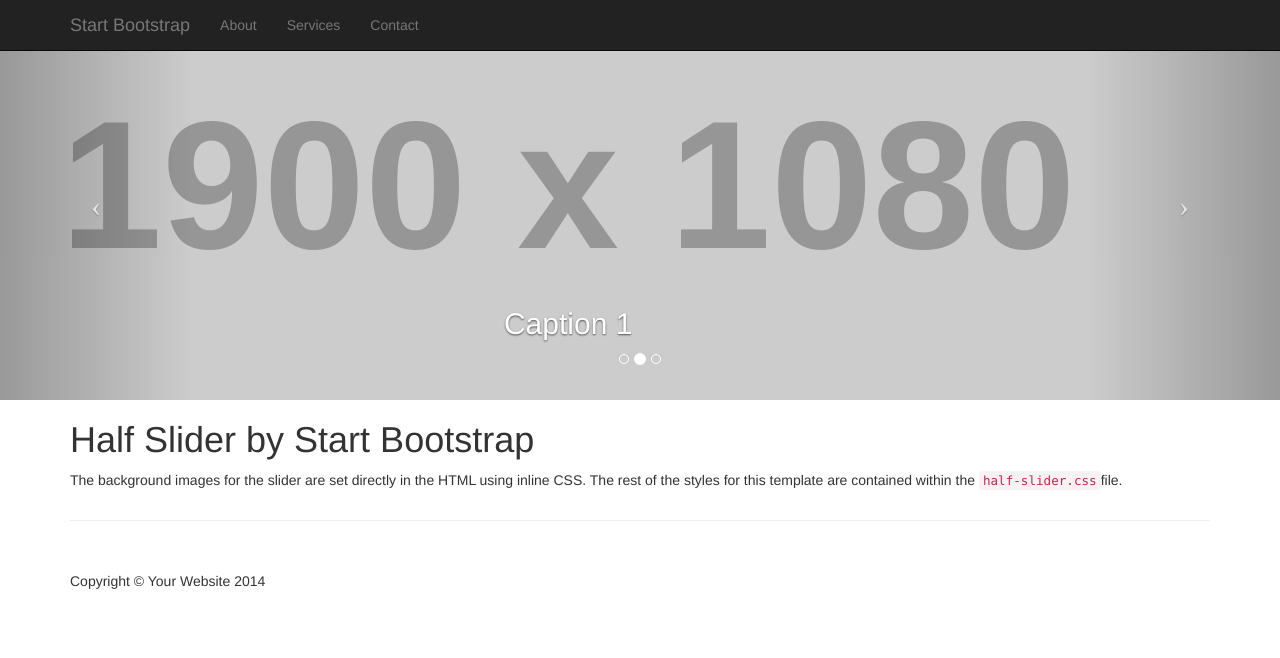
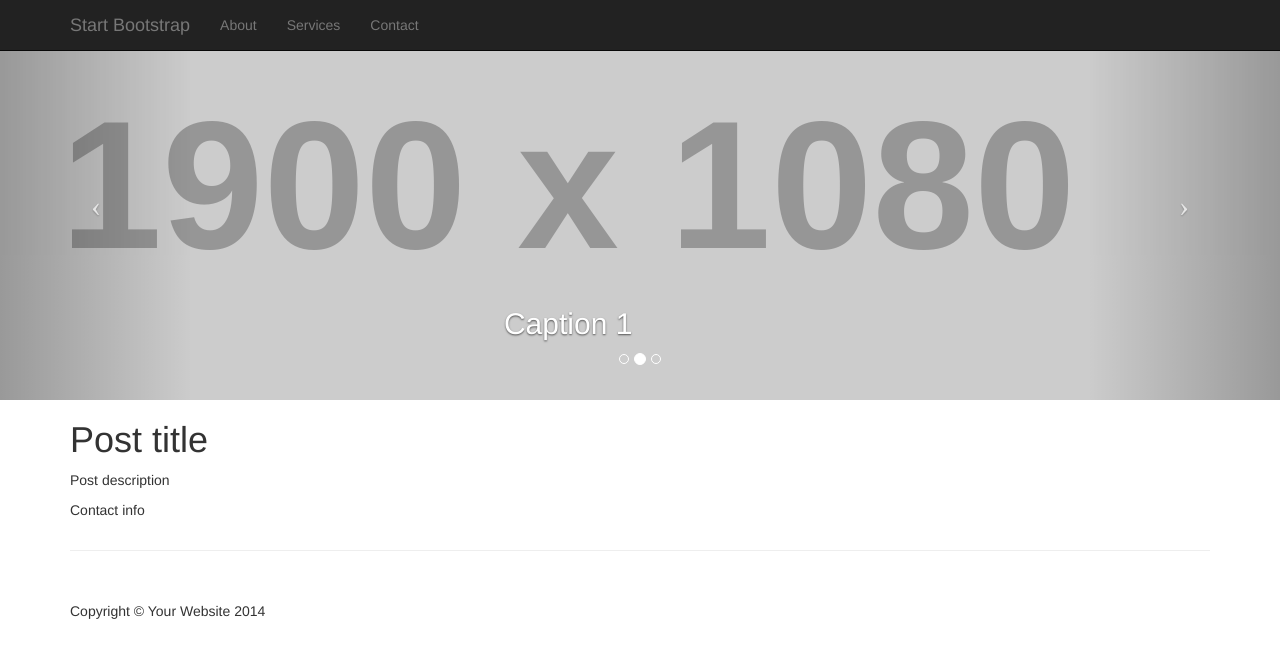
Before and after one commit to setareh94/CalHacks, a plain HTML site: page bootstrap/rent.html in a window 1280 px wide. Drawn offline with Linux system fonts and the light colour scheme; placeholder pictures from the web are drawn by us.

Commit message:
added rent page

```diff
--- a/bootstrap/rent.html
+++ b/bootstrap/rent.html
@@ -109,8 +109,10 @@
 
         <div class="row">
             <div class="col-lg-12">
-                <h1>Half Slider by Start Bootstrap</h1>
-                <p>The background images for the slider are set directly in the HTML using inline CSS. The rest of the styles for this template are contained within the <code>half-slider.css</code>file.</p>
+                <h1>Post title</h1>
+		<p>Post description</P>
+		<p>Contact info</p>
+
             </div>
         </div>
 
```
Also changed, not shown: bootstrap/index.html (+4 -5 lines).
